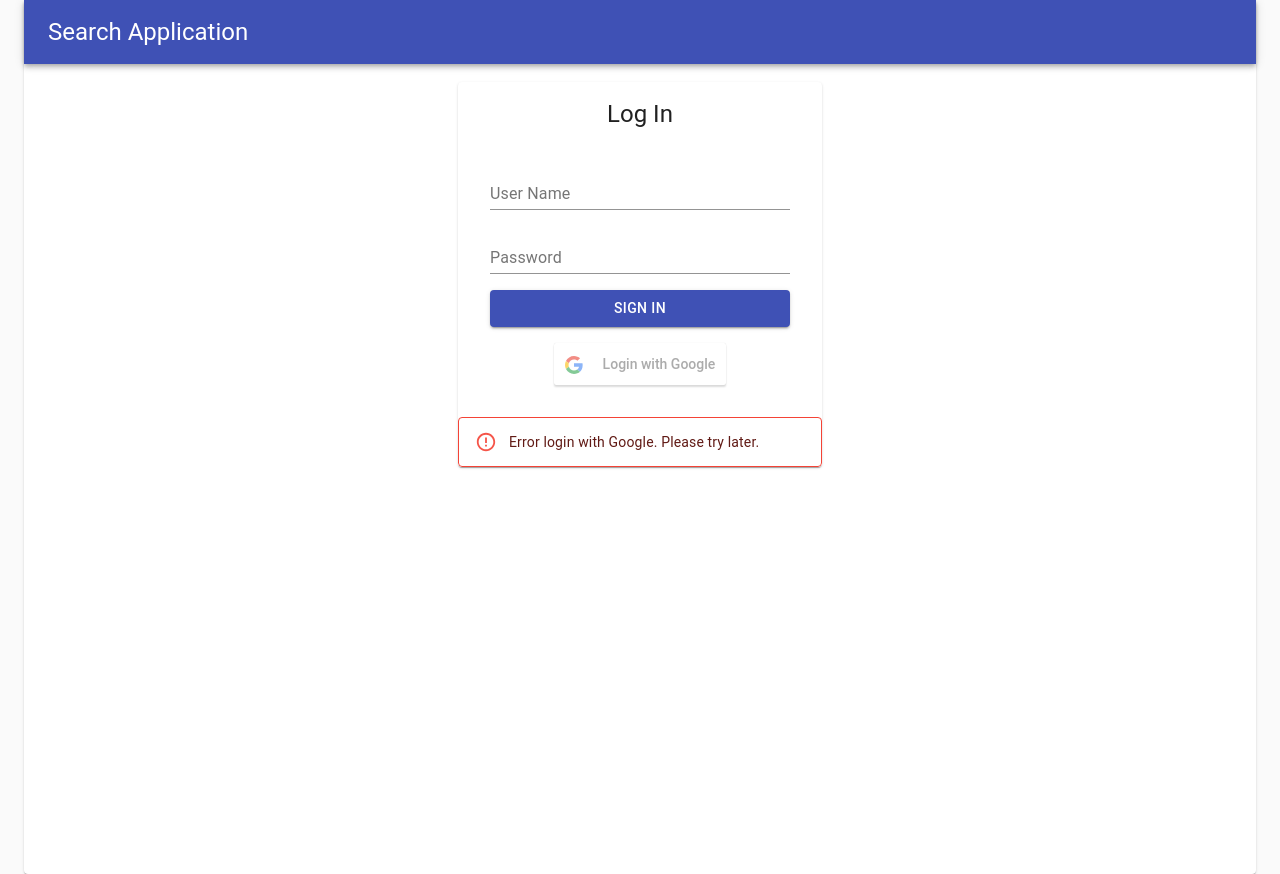
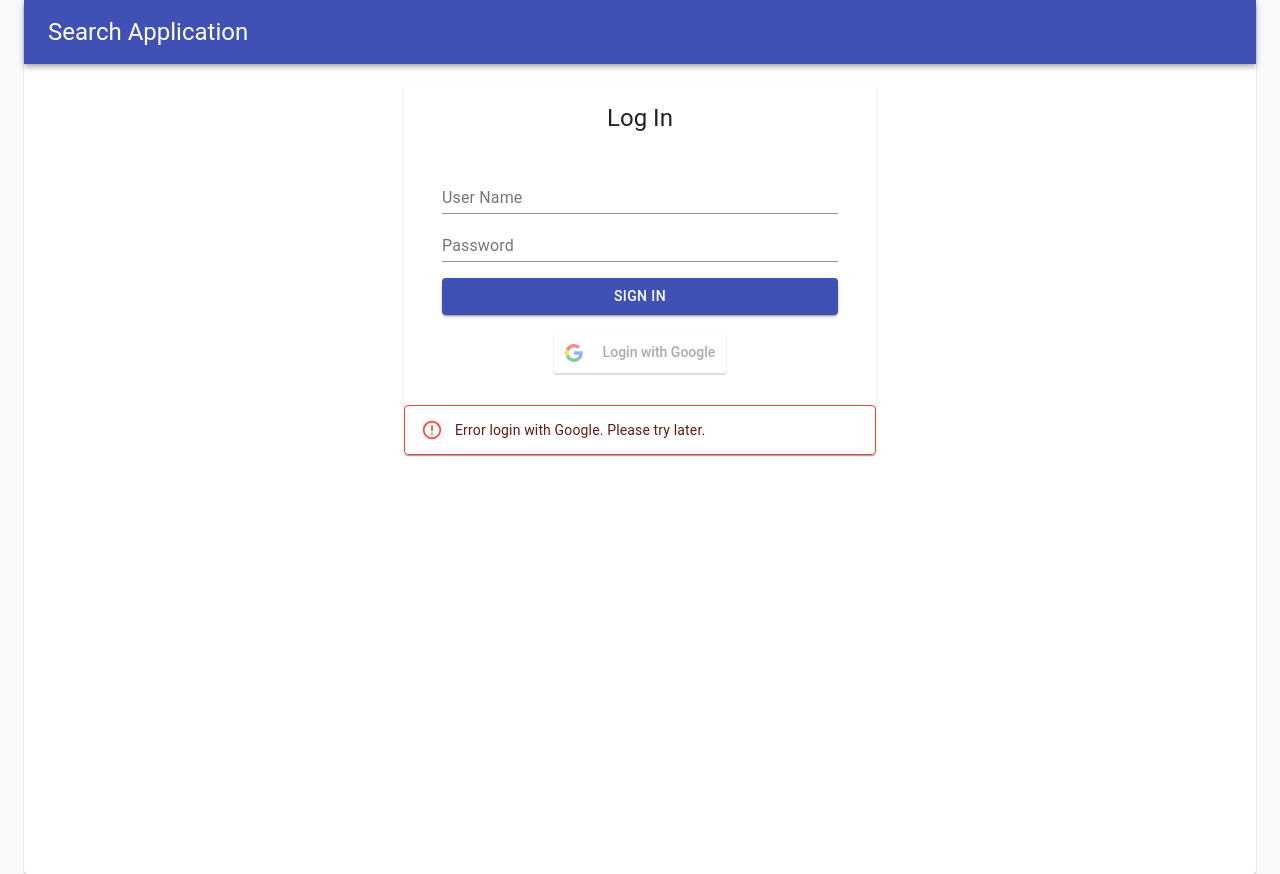
Before and after one commit to ImChamZ/search-app, a React app: page /login in a window 1280 px wide. Built offline with nearby package versions, Linux system fonts and the light colour scheme.

Commit message:
login form styles

```diff
--- a/src/css/main.css
+++ b/src/css/main.css
@@ -31,7 +31,7 @@
 }
 
 .login-form-element {
-  width: 300px;
+  width: 90%;
 }
 
 .usr-image-sm {
--- a/src/views/auth/Login.js
+++ b/src/views/auth/Login.js
@@ -31,32 +31,33 @@ const Login = ({ history, userLoggedIn }) => {
   return (
     <Grid
       container
-      spacing={2}
+      spacing={3}
       direction="column"
       alignItems="center"
       style={{ minHeight: '100vh', marginTop: '10px' }}
     >
-      <Grid style={{ textAlign: 'center' }} item xs={12} sm={6}>
+      <Grid
+        style={{ textAlign: 'center', minWidth: '30%' }}
+        item
+        xs={12}
+        sm={6}
+      >
         <Card>
           <CardHeader title="Log In" />
           <CardContent>
-            <Box className="center-aligned" m={0}>
             <TextField
               className="login-form-element"
               name="User Name"
               label="User Name"
               type="text"
             />
-            </Box>
-            <Box className="center-aligned" m={2}>
             <TextField
               className="login-form-element"
               name="Password"
               label="Password"
               type="password"
             />
-            </Box>
-            <Box className="center-aligned " m={2}>
+            <Box className="center-aligned " mt={2}>
               <Button
                 className="login-form-element"
                 variant="contained"
```
Lines whose indentation alone changed are shown as unchanged.
